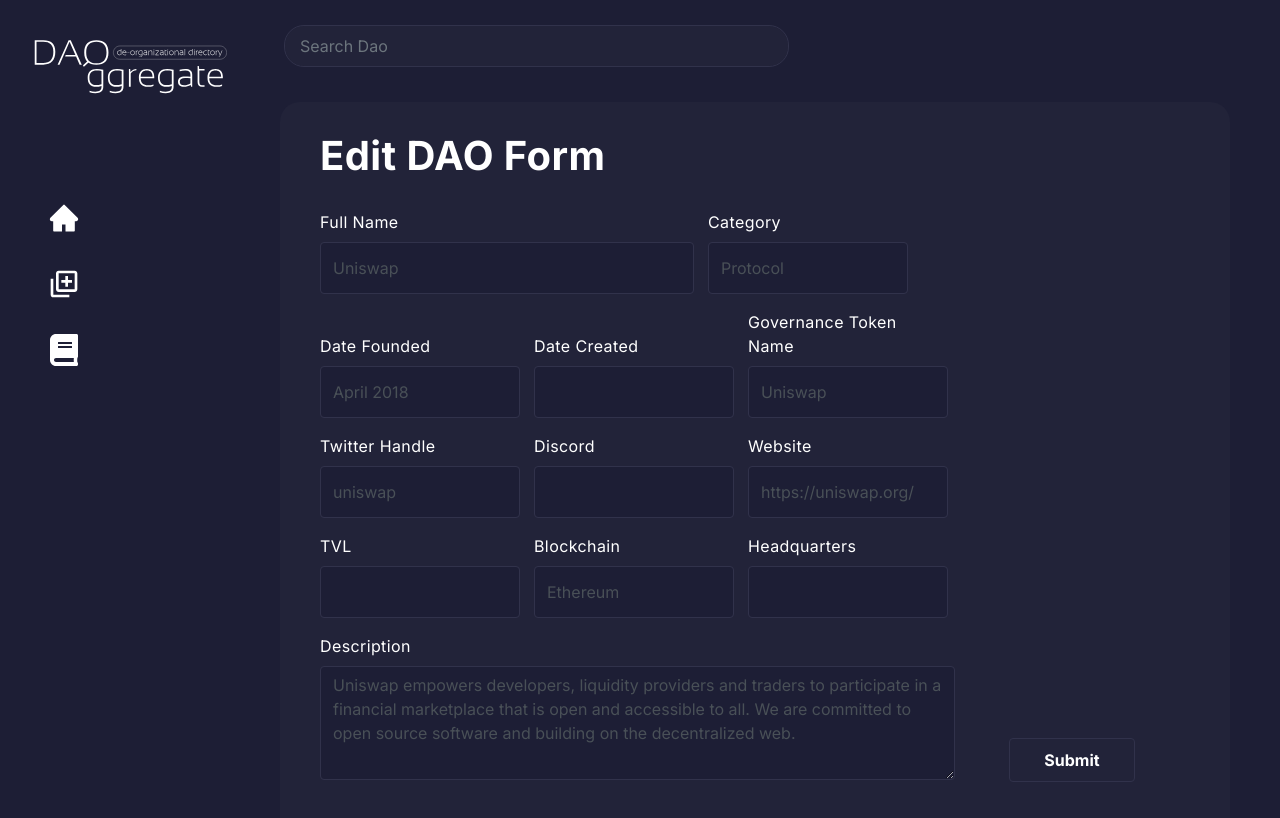
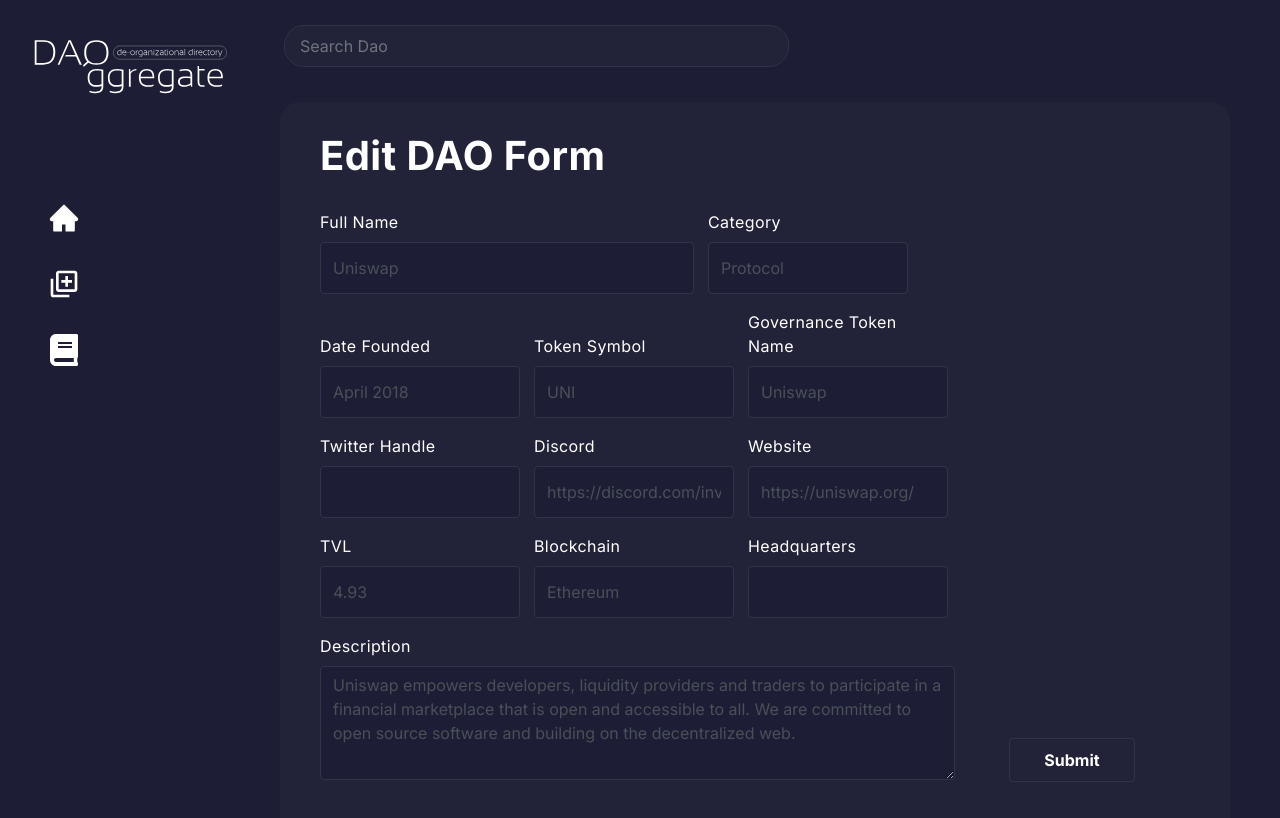
Before and after one commit to VivianLin61/DAOggregate, a React (Create React App) app in the folder client/: page /dao/1/edit in a window 1280 px wide. Shown: the top 818 px of the page. Built offline with nearby package versions, Linux system fonts and the light colour scheme.

Commit message:
fix add dao

```diff
--- a/client/src/App.js
+++ b/client/src/App.js
@@ -29,7 +29,7 @@
         exact
         path='/dao/:daoId'
         render={({ match, location }) => (
-          <Dao daos={daos} location={location} match={match} />
+          <Dao location={location} match={match} />
         )}
       />
       <Route
--- a/client/src/components/DaoCard.js
+++ b/client/src/components/DaoCard.js
@@ -9,7 +9,10 @@
     <>
       {dao && (
         <Link
-          to={`/dao/${dao.id}`}
+          to={{
+            pathname: `/dao/${dao.id}`,
+            state: { dao: dao },
+          }}
           className='dao-card'
           style={{ cursor: 'pointer' }}
         >
@@ -21,12 +24,12 @@
               onError={(e) => {
                 e.target.onerror = null
                 e.target.src =
-                  'https://s3-ca-central-1.amazonaws.com/cdn.hedgetrade.com/wp-content/uploads/2019/03/29033151/The-dao-logo.png'
+                  'https://upload.wikimedia.org/wikipedia/commons/thumb/6/6b/A_sample_of_the_transparent_rectangle.svg/2560px-A_sample_of_the_transparent_rectangle.svg.png'
               }}
               src={
                 dao.img
                   ? dao.img
-                  : 'https://s3-ca-central-1.amazonaws.com/cdn.hedgetrade.com/wp-content/uploads/2019/03/29033151/The-dao-logo.png'
+                  : 'https://upload.wikimedia.org/wikipedia/commons/thumb/6/6b/A_sample_of_the_transparent_rectangle.svg/2560px-A_sample_of_the_transparent_rectangle.svg.png'
               }
               style={{ height: '50px', width: '50px', borderRadius: '15px' }}
             />
--- a/client/src/data/daolist.js
+++ b/client/src/data/daolist.js
@@ -9,9 +9,10 @@
     date_founded: 'April 2018',
     governance_token_name: 'Uniswap',
     social_media: {
-      twitter_handle: 'uniswap',
+      twitter_handle: '',
       discord_link: 'https://discord.com/invite/FCfyBSbCU5',
       github_organization_handle: 'Uniswap',
+      telegram_link: '',
     },
     governance_token_symbol: 'UNI',
     logo_link: 'https://uniswap.org/',
--- a/client/src/pages/Add.js
+++ b/client/src/pages/Add.js
@@ -24,7 +24,7 @@
       governance_token_symbol,
       dao_structure,
       voting_process,
-      TVL,
+      tvl,
       tech_stack,
       notes,
       blockchain,
@@ -47,7 +47,7 @@
       governance_token_symbol,
       dao_structure,
       voting_process,
-      TVL,
+      tvl,
       tech_stack,
       notes,
       blockchain,
@@ -77,7 +77,7 @@
       governance_token_symbol,
       dao_structure,
       voting_process,
-      TVL,
+      tvl,
       tech_stack,
       notes,
       blockchain,
@@ -102,7 +102,7 @@
         governance_token_symbol,
         dao_structure,
         voting_process,
-        TVL,
+        tvl,
         tech_stack,
         notes,
         blockchain,
@@ -132,7 +132,7 @@
       dao && dao.governance_token_symbol ? dao.governance_token_symbol : '',
     dao_structure: dao && dao.dao_structure ? dao.dao_structure : '',
     voting_process: dao && dao.voting_process ? dao.voting_process : '',
-    TVL: dao && dao.TVL ? dao.TVL : 0,
+    tvl: dao && dao.tvl ? dao.tvl : '',
     tech_stack: dao && dao.tech_stack ? dao.tech_stack : '',
     notes: dao && dao.notes ? dao.notes : '',
     blockchain: dao && dao.blockchain ? dao.blockchain : '',
@@ -154,7 +154,10 @@
       dao && dao.social_media && dao.social_media.linkedin_company_name
         ? dao.social_media.linkedin_company_name
         : '',
-    discord_link: dao && dao.discord_link ? dao.discord_link : '',
+    discord_link:
+      dao && dao.social_media && dao.social_media.discord_link
+        ? dao.social_media.discord_link
+        : '',
   })
 
   return (
@@ -189,11 +192,11 @@
                 onChange={onChange}
               ></Form.Control>
             </Form.Group>
-            <Form.Group className='date-created'>
-              <Form.Label>Date Created</Form.Label>
+            <Form.Group className='governance-token-symbol'>
+              <Form.Label>Token Symbol</Form.Label>
               <Form.Control
-                name='date_created'
-                value={values.date_created}
+                name='governance_token_symbol'
+                value={values.governance_token_symbol}
                 onChange={onChange}
               ></Form.Control>
             </Form.Group>
--- a/client/src/pages/Dao.js
+++ b/client/src/pages/Dao.js
@@ -2,9 +2,8 @@
 import React from 'react'
 import { Card } from 'react-bootstrap'
 function Dao(props) {
-  const { match, daos } = props
-  const id = match.params.daoId
-  const dao = daos ? daos.filter((d) => d.id === id)[0] : {}
+  const { location } = props
+  const dao = location.state.dao
 
   function Link(props) {
     return (
@@ -30,9 +29,13 @@
           onError={(e) => {
             e.target.onerror = null
             e.target.src =
-              'https://s3-ca-central-1.amazonaws.com/cdn.hedgetrade.com/wp-content/uploads/2019/03/29033151/The-dao-logo.png'
+              'https://upload.wikimedia.org/wikipedia/commons/thumb/6/6b/A_sample_of_the_transparent_rectangle.svg/2560px-A_sample_of_the_transparent_rectangle.svg.png'
           }}
-          src={dao.img ? dao.img : ''}
+          src={
+            dao
+              ? dao.img
+              : 'https://upload.wikimedia.org/wikipedia/commons/thumb/6/6b/A_sample_of_the_transparent_rectangle.svg/2560px-A_sample_of_the_transparent_rectangle.svg.png'
+          }
           style={{ height: '100px', width: '100px', borderRadius: '15px' }}
         />
         <div style={{ width: '100%' }} className='ml-3'>
```
